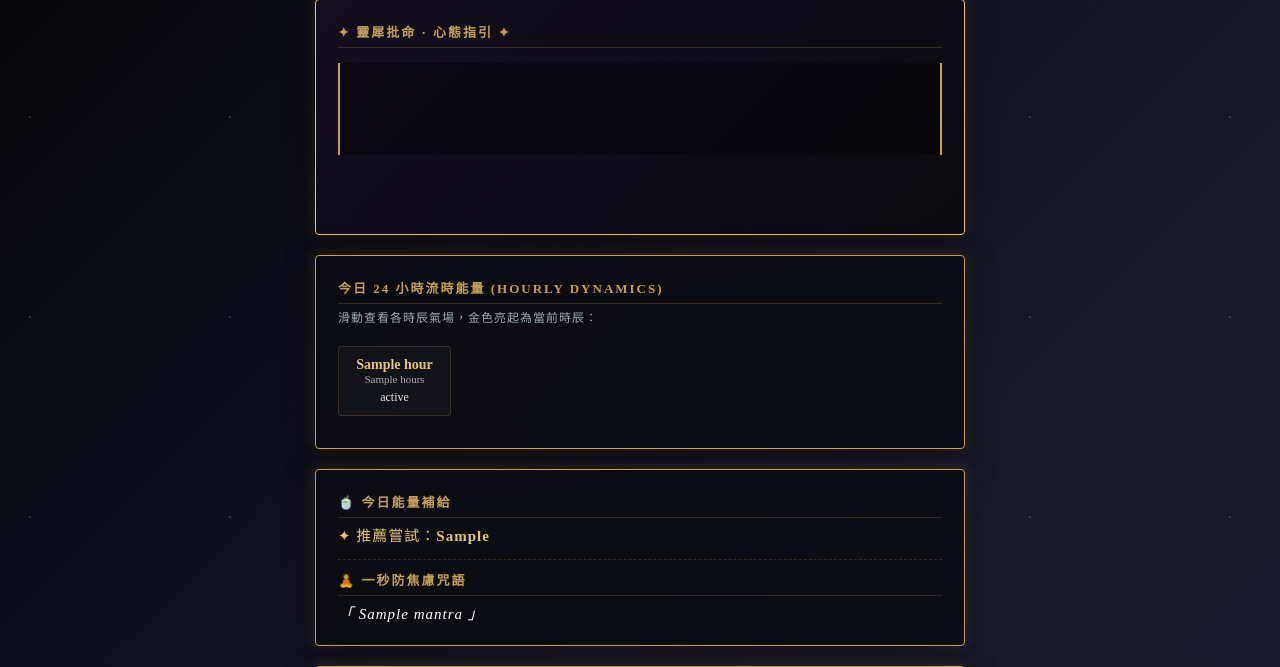
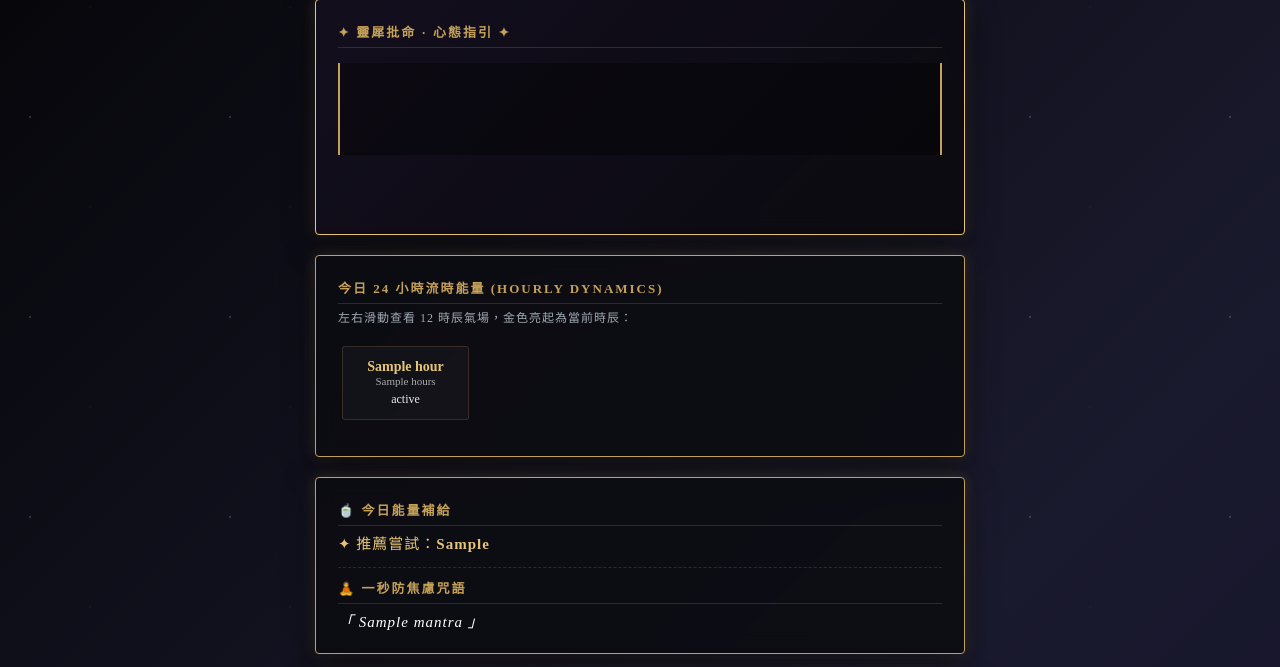
Before and after one commit to Ichigoharuu/Dailybazi, a Flask app: template templates/result.html in a window 1280 px wide. Shown: the part 123-790 px from the top of the page. Run offline with Flask 3, Linux system fonts and the light colour scheme; the template is opened without the code that fills it: most values are stand-ins (such as "Sample title", 1, 10 or a date in 2020).

Commit message:
Add files via upload

```diff
--- a/templates/result.html
+++ b/templates/result.html
@@ -156,30 +156,50 @@
             51%, 100% { opacity: 0; }
         }
 
+        /* 橫向單列：優雅黑金滑動條 */
         .timeline-container {
             display: flex;
-            gap: 10px;
+            gap: 12px;
             overflow-x: auto;
-            padding: 10px 0;
-            scrollbar-width: thin;
+            padding: 10px 4px 14px 4px;
+            scroll-behavior: smooth;
         }
+
+        .timeline-container::-webkit-scrollbar {
+            height: 5px;
+        }
+
+        .timeline-container::-webkit-scrollbar-track {
+            background: rgba(255, 255, 255, 0.05);
+            border-radius: 3px;
+        }
+
+        .timeline-container::-webkit-scrollbar-thumb {
+            background: var(--gold-primary);
+            border-radius: 3px;
+        }
+
         .timeline-item {
-            min-width: 95px;
-            padding: 10px 8px;
+            min-width: 105px;
+            padding: 12px 10px;
             border-radius: 3px;
             background: rgba(255, 255, 255, 0.03);
             border: 1px solid rgba(197, 160, 89, 0.2);
             text-align: center;
             font-size: 12px;
             flex-shrink: 0;
+            transition: transform 0.2s, border-color 0.2s;
         }
+
         .timeline-item.current {
-            border: 1px solid var(--gold-light);
+            border: 1.5px solid var(--gold-light);
             background: rgba(197, 160, 89, 0.15);
-            box-shadow: 0 0 10px rgba(197, 160, 89, 0.3);
+            box-shadow: 0 0 12px rgba(197, 160, 89, 0.3);
+            transform: translateY(-2px);
         }
-        .tag-favorable { color: #68D391; }
-        .tag-clash { color: #FC8181; }
+
+        .tag-favorable { color: #68D391; font-weight: bold; }
+        .tag-clash { color: #FC8181; font-weight: bold; }
         .tag-neutral { color: #CBD5E0; }
 
         .chat-box {
@@ -193,10 +213,12 @@
             line-height: 1.6;
             margin-bottom: 10px;
         }
+
         .chat-input-row {
             display: flex;
             gap: 8px;
         }
+
         .chat-input {
             flex: 1;
             padding: 10px;
@@ -207,6 +229,7 @@
             border-radius: 2px;
             outline: none;
         }
+
         .chat-btn {
             background: linear-gradient(135deg, #8C6D28, #C5A059);
             border: none;
@@ -267,7 +290,7 @@
     <!-- 2. 今日「流時」能量時鐘 -->
     <div class="card">
         <h2>今日 24 小時流時能量 (Hourly Dynamics)</h2>
-        <p style="font-size: 12px; color: #A0AAB2; margin: 4px 0 10px 0;">滑動查看各時辰氣場，金色亮起為當前時辰：</p>
+        <p style="font-size: 12px; color: #A0AAB2; margin: 4px 0 10px 0;">左右滑動查看 12 時辰氣場，金色亮起為當前時辰：</p>
         <div class="timeline-container">
             {% for hour in hourly_energy %}
             <div class="timeline-item {% if hour.is_current %}current{% endif %}">
@@ -384,6 +407,7 @@
 </div>
 
 <script>
+// 打字機動畫
 document.addEventListener("DOMContentLoaded", () => {
     const poemText = {{ ai_fortune.poem | tojson }};
     const analysisText = {{ ai_fortune.analysis | tojson }};
@@ -413,10 +437,17 @@ document.addEventListener("DOMContentLoaded", () => {
     typeWriter(poemText, poemEl, 65, () => {
         typeWriter(analysisText, analysisEl, 25, null);
     });
+
+    // 自動居中滾動到當前時辰
+    const currentItem = document.querySelector(".timeline-item.current");
+    if (currentItem) {
+        currentItem.scrollIntoView({ behavior: 'smooth', inline: 'center', block: 'nearest' });
+    }
 });
 
 const baziSummary = {{ raw_summary | tojson }};
 
+// 追問大師 API
 function askQuestion() {
     const input = document.getElementById("userQuestion");
     const question = input.value.trim();
@@ -447,6 +478,7 @@ function askQuestion() {
     });
 }
 
+// 一鍵導出黑金籤卡
 function downloadCard() {
     const element = document.getElementById('captureArea');
     html2canvas(element, {
```
